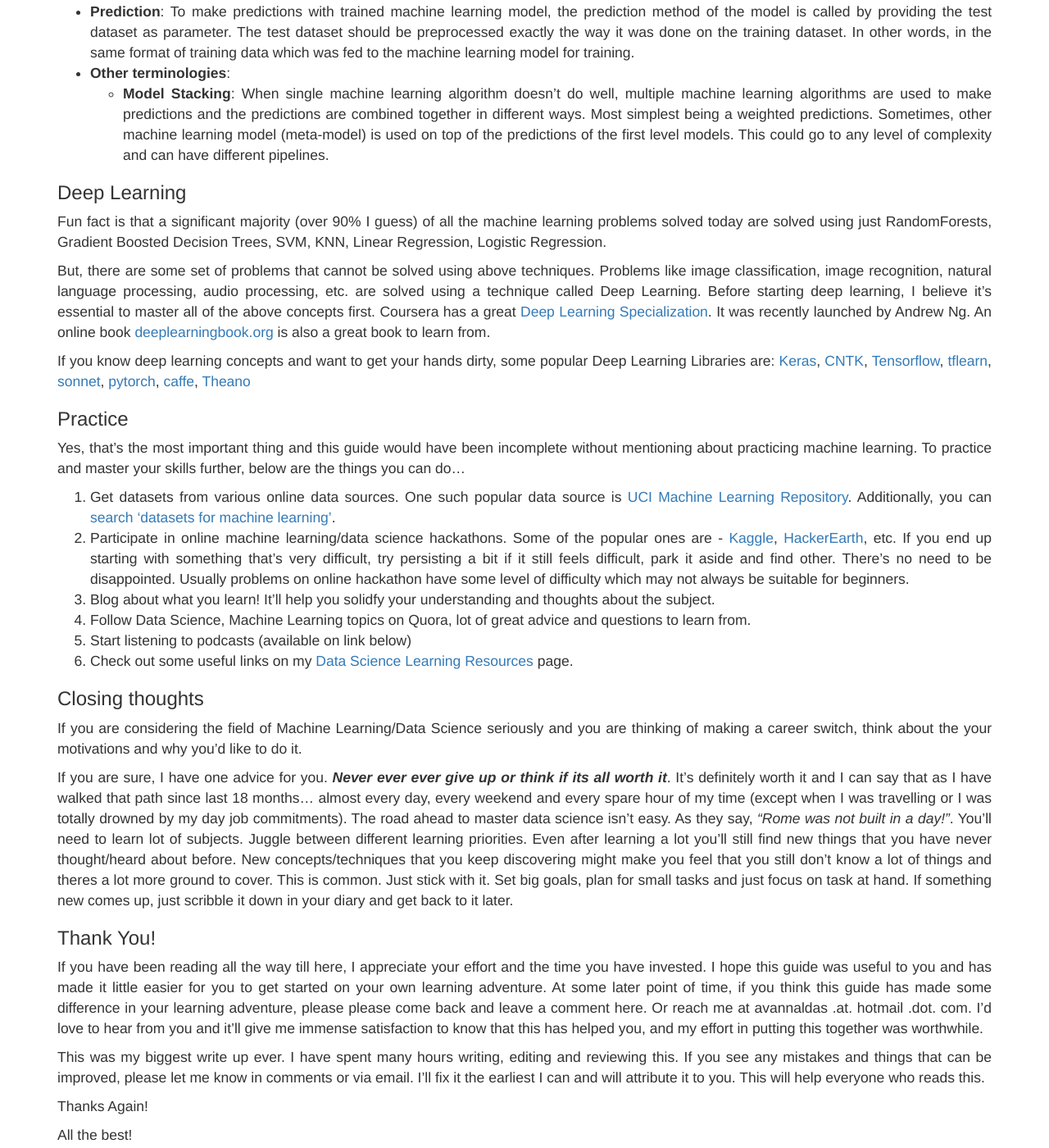
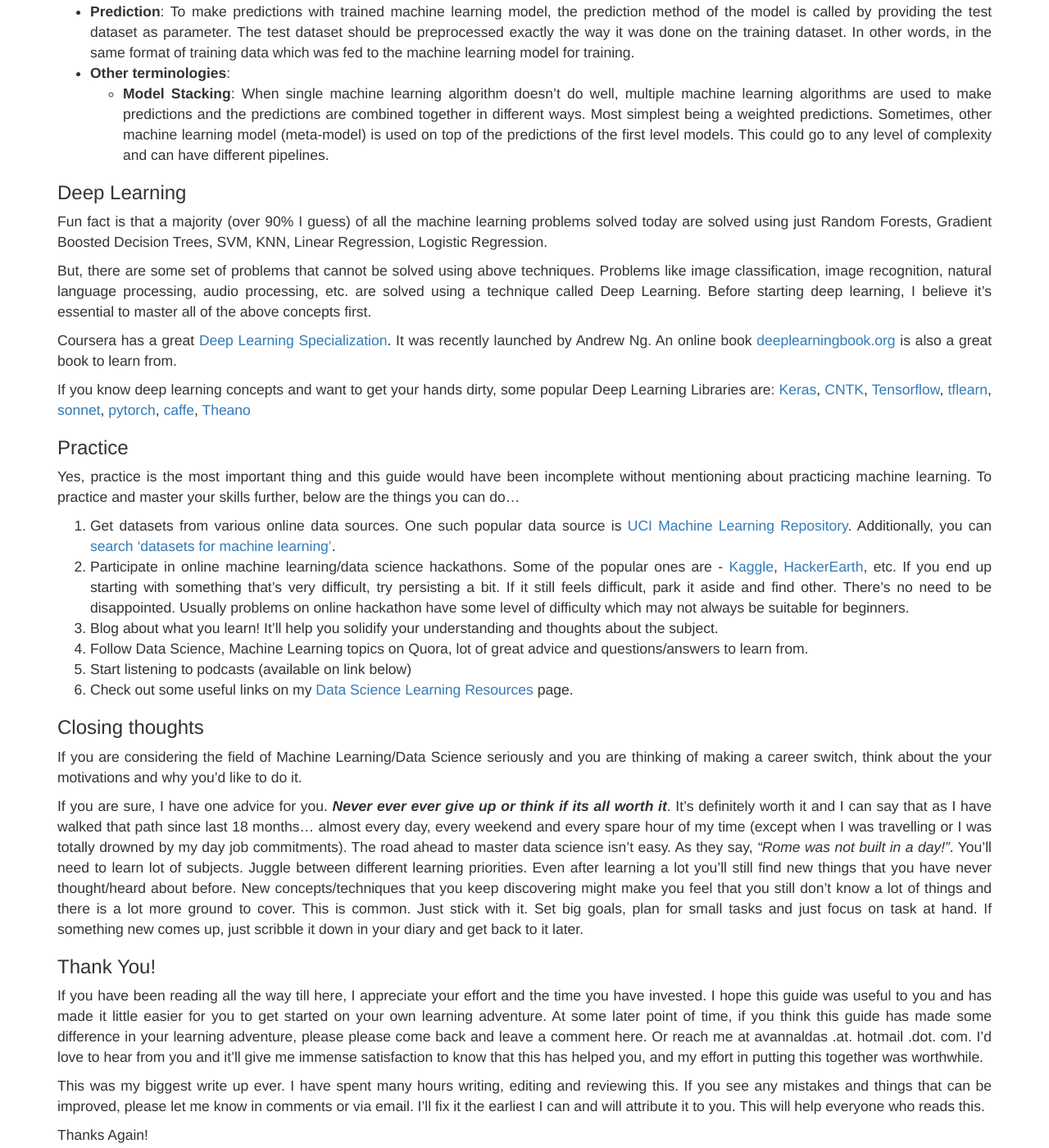
Before and after one commit to devm1023/ML_project, a Jekyll site: the page built from pages/machine-learning-in-one-hour.markdown, in a window 1280 px wide and 1400 px high, scrolled down 3828 px. Shown: the whole window at 82% size. Built offline with Jekyll 4.4.1, drawn with Linux system fonts in a browser that asks for light colours; nearby versions of some CDN libraries; some of the changed text lies outside the part shown.

Commit message:
Update machine-learning-in-one-hour.markdown

```diff
--- a/pages/machine-learning-in-one-hour.markdown
+++ b/pages/machine-learning-in-one-hour.markdown
@@ -83,32 +83,34 @@
   * __Parameter tuning__: Though most of the today's state of the art algorithms have sensible default values for the parameters, it always helps to tune the parameters to control the accuracy of a model and improve overall predictions. Parameter tuning can be done on a trial and error basis by repeatedly changing and assessing the accuracy. Alternatively a set of parameter values can be provided to try all/different permutations of those parameters and find the best parameter combination. This can be done using some helper functions called [Hyper-parameter Optimizers in scikit-learn](http://scikit-learn.org/stable/modules/classes.html#hyper-parameter-optimizers).
   * __Overfitting (Bias)__: Overfitting is a state where the machine learning model almost memorizes all the training data and predicts almost accurately on data that's already in training set. This is a state where the model fails to generalize and predict on unseen data. This is also known as model having high bias. Overfitting can be dealt with using Regularization, tuning hyperparameters if configured inappropriately, holding off partial dataset to use correct cross validation[(1)](http://scikit-learn.org/stable/modules/cross_validation.html)[(2)](https://en.wikipedia.org/wiki/Cross-validation_(statistics)) strategy.
   * __Underfitting (Variance)__: Underfitting is a state where the machine learning model's predictions don't do well even when predicting on data already in the training set. This is also known as model having high variance. Underfitting can be dealt with adding more data, adding/removing features, trying different machine learning algorithm, etc.
-  * __Bias and Variance tradeoff (sweet spot)__: The goal of model training is to find a sweet spot where the model cross validation error is minimum. Initially both cross validation and train error are high (Underfitting/high bias). As the model is training, the error keeps dropping to a certain point where cross validation is minimum and also close to train error (sweet spot). This is optimal spot. After this point, if the model further keeps reducing error (on train set), it almost memorizes the train set ends up overfitting which means higher error on unseen data.
+  * __Bias and Variance trade-off (sweet spot)__: The goal of model training is to find a sweet spot where the model cross validation error is minimum. Initially both cross validation and train error are high (Underfitting/high bias). As the model is training, the error keeps dropping to a certain point where cross validation is minimum and also close to train error (sweet spot). This is optimal spot. After this point, if the model further keeps reducing error (on train set), it almost memorizes the train set ends up overfitting which means higher error on unseen data.
   * __Regularization__: At some point when the model is trying to learn further (reducing error, tending towards overfitting), regularization helps in countering the overfitting effects. Regularization is usually a parameter that's added during cost/error calculation. Machine learning algorithms may not always provide regularization parameter explictly. In such case, usually there are other parameters that can be tuned to introduce regularization to the extent required.
 * __Prediction__: To make predictions with trained machine learning model, the prediction method of the model is called by providing the test dataset as parameter. The test dataset should be preprocessed exactly the way it was done on the training dataset. In other words, in the same format of training data which was fed to the machine learning model for training.
 * __Other terminologies__:
   * __Model Stacking__: When single machine learning algorithm doesn't do well, multiple machine learning algorithms are used to make predictions and the predictions are combined together in different ways. Most simplest being a weighted predictions. Sometimes, other machine learning model (meta-model) is used on top of the predictions of the first level models. This could go to any level of complexity and can have different pipelines.
 
 ### Deep Learning
-Fun fact is that a significant majority (over 90% I guess) of all the machine learning problems solved today are solved using just RandomForests, Gradient Boosted Decision Trees, SVM, KNN, Linear Regression, Logistic Regression.
+Fun fact is that a majority (over 90% I guess) of all the machine learning problems solved today are solved using just Random Forests, Gradient Boosted Decision Trees, SVM, KNN, Linear Regression, Logistic Regression.
 
-But, there are some set of problems that cannot be solved using above techniques. Problems like image classification, image recognition, natural language processing, audio processing, etc. are solved using a technique called Deep Learning. Before starting deep learning, I believe it's essential to master all of the above concepts first. Coursera has a great [Deep Learning Specialization](https://www.coursera.org/specializations/deep-learning). It was recently launched by Andrew Ng. An online book [deeplearningbook.org](http://www.deeplearningbook.org/) is also a great book to learn from.
+But, there are some set of problems that cannot be solved using above techniques. Problems like image classification, image recognition, natural language processing, audio processing, etc. are solved using a technique called Deep Learning. Before starting deep learning, I believe it's essential to master all of the above concepts first.
+
+Coursera has a great [Deep Learning Specialization](https://www.coursera.org/specializations/deep-learning). It was recently launched by Andrew Ng. An online book [deeplearningbook.org](http://www.deeplearningbook.org/) is also a great book to learn from.
 
 If you know deep learning concepts and want to get your hands dirty, some popular Deep Learning Libraries are: [Keras](https://keras.io/), [CNTK](https://github.com/Microsoft/CNTK), [Tensorflow](https://github.com/tensorflow/tensorflow), [tflearn](https://github.com/tflearn/tflearn), [sonnet](https://github.com/deepmind/sonnet), [pytorch](https://github.com/pytorch/pytorch), [caffe](https://github.com/BVLC/caffe), [Theano](https://github.com/Theano/Theano)
 
 ### Practice
-Yes, that's the most important thing and this guide would have been incomplete without mentioning about practicing machine learning. To practice and master your skills further, below are the things you can do...
+Yes, practice is the most important thing and this guide would have been incomplete without mentioning about practicing machine learning. To practice and master your skills further, below are the things you can do...
   1. Get datasets from various online data sources. One such popular data source is [UCI Machine Learning Repository](archive.ics.uci.edu/ml/). Additionally, you can [search 'datasets for machine learning'](http://google.com/search?q=datasets+for+machine+learning).
-  2. Participate in online machine learning/data science hackathons. Some of the popular ones are - [Kaggle](http://kaggle.com), [HackerEarth](http://www.hackerearth.com), etc. If you end up starting with something that's very difficult, try persisting a bit if it still feels difficult, park it aside and find other. There's no need to be disappointed. Usually problems on online hackathon have some level of difficulty which may not always be suitable for beginners.
-  3. Blog about what you learn! It'll help you solidfy your understanding and thoughts about the subject.
-  4. Follow Data Science, Machine Learning topics on Quora, lot of great advice and questions to learn from.
+  2. Participate in online machine learning/data science hackathons. Some of the popular ones are - [Kaggle](http://kaggle.com), [HackerEarth](http://www.hackerearth.com), etc. If you end up starting with something that's very difficult, try persisting a bit. If it still feels difficult, park it aside and find other. There's no need to be disappointed. Usually problems on online hackathon have some level of difficulty which may not always be suitable for beginners.
+  3. Blog about what you learn! It'll help you solidify your understanding and thoughts about the subject.
+  4. Follow Data Science, Machine Learning topics on Quora, lot of great advice and questions/answers to learn from.
   5. Start listening to podcasts (available on link below)
   6. Check out some useful links on my [Data Science Learning Resources](http://abhijitannaldas.com/useful-stuff/) page.
 
 ### Closing thoughts
 If you are considering the field of Machine Learning/Data Science seriously and you are thinking of making a career switch, think about the your motivations and why you'd like to do it.
 
-If you are sure, I have one advice for you. **_Never ever ever give up or think if its all worth it_**. It's definitely worth it and I can say that as I have walked that path since last 18 months... almost every day, every weekend and every spare hour of my time (except when I was travelling or I was totally drowned by my day job commitments). The road ahead to master data science isn't easy. As they say, _"Rome was not built in a day!"_. You'll need to learn lot of subjects. Juggle between different learning priorities. Even after learning a lot you'll still find new things that you have never thought/heard about before. New concepts/techniques that you keep discovering might make you feel that you still don't know a lot of things and theres a lot more ground to cover. This is common. Just stick with it. Set big goals, plan for small tasks and just focus on task at hand. If something new comes up, just scribble it down in your diary and get back to it later.
+If you are sure, I have one advice for you. **_Never ever ever give up or think if its all worth it_**. It's definitely worth it and I can say that as I have walked that path since last 18 months... almost every day, every weekend and every spare hour of my time (except when I was travelling or I was totally drowned by my day job commitments). The road ahead to master data science isn't easy. As they say, _"Rome was not built in a day!"_. You'll need to learn lot of subjects. Juggle between different learning priorities. Even after learning a lot you'll still find new things that you have never thought/heard about before. New concepts/techniques that you keep discovering might make you feel that you still don't know a lot of things and there is a lot more ground to cover. This is common. Just stick with it. Set big goals, plan for small tasks and just focus on task at hand. If something new comes up, just scribble it down in your diary and get back to it later.
 
 ### Thank You!
 If you have been reading all the way till here, I appreciate your effort and the time you have invested. I hope this guide was useful to you and has made it little easier for you to get started on your own learning adventure. At some later point of time, if you think this guide has made some difference in your learning adventure, please please come back and leave a comment here. Or reach me at avannaldas .at. hotmail .dot. com. I'd love to hear from you and it'll give me immense satisfaction to know that this has helped you, and my effort in putting this together was worthwhile.
```
Also changed, not shown: other parts of pages/machine-learning-in-one-hour.markdown (+6 -6 lines).
